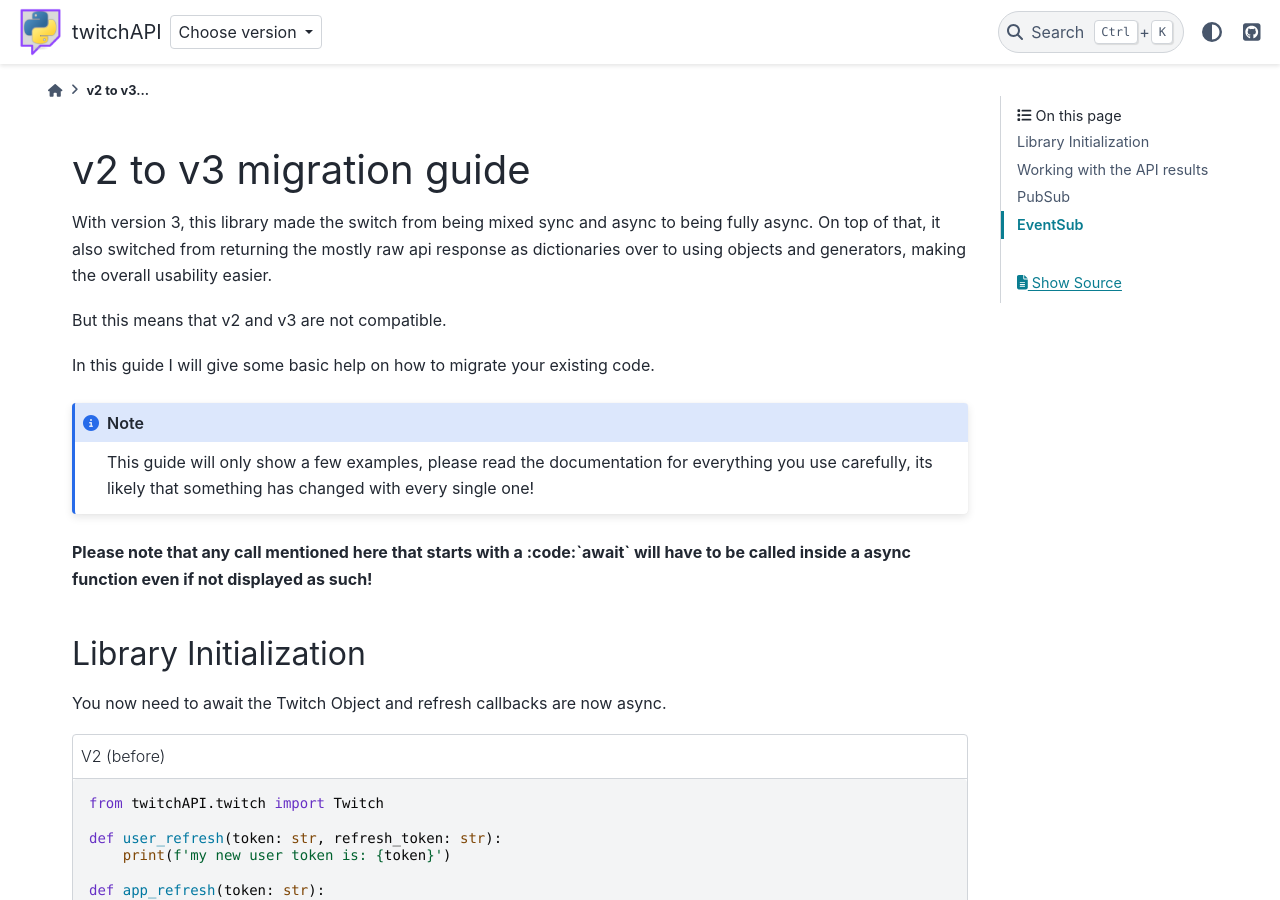
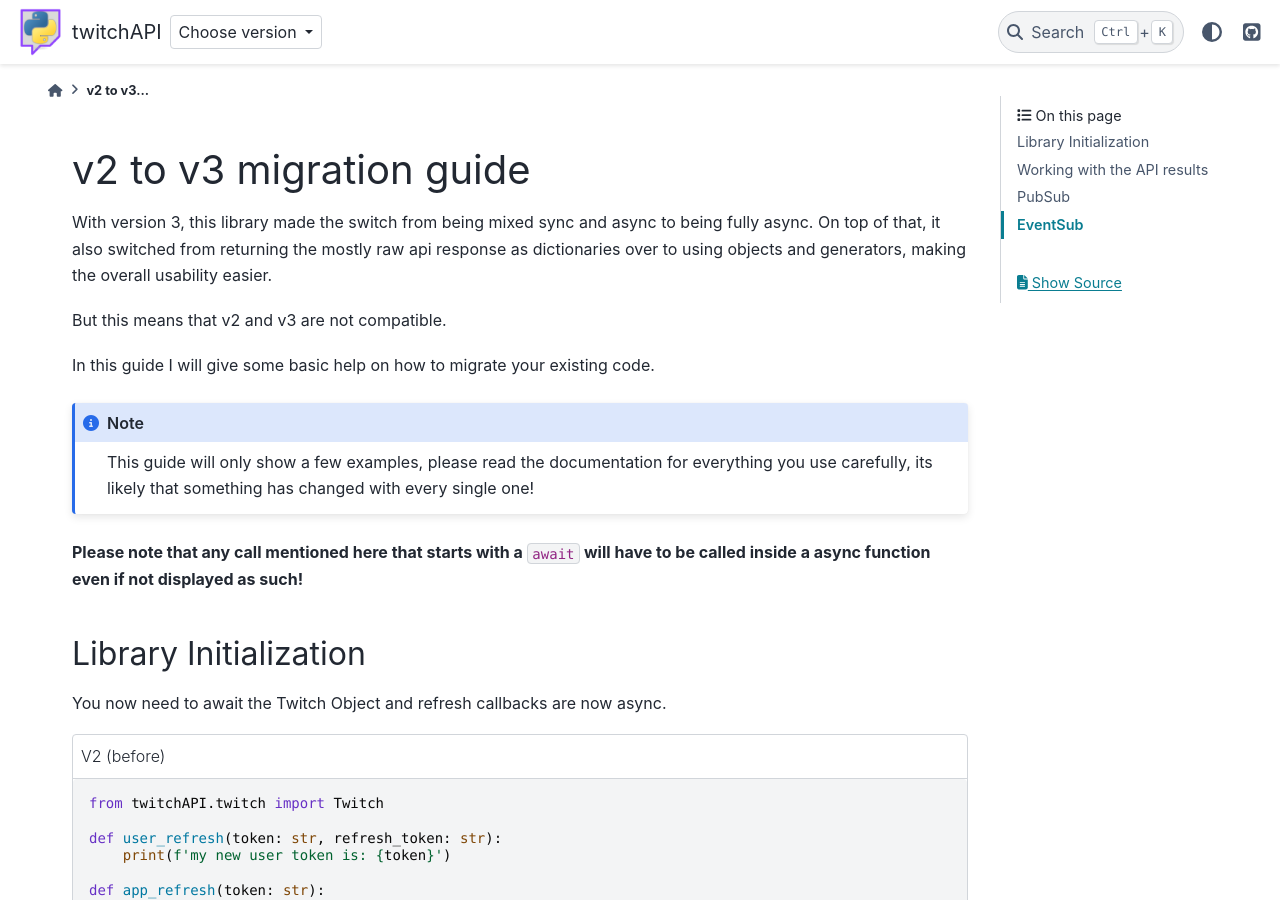
Before and after one commit to Teekeks/pyTwitchAPI, a Sphinx documentation site: the page built from docs/v3-migration.rst, in a window 1280 px wide and 900 px high. Built offline with Sphinx 7.4.7 and the PyData theme 0.15.4, drawn with Linux system fonts in a browser that asks for light colours; comment, search, counter and statistics services are not loaded.

Commit message:
fixed formatting in migration guide

```diff
--- a/docs/v3-migration.rst
+++ b/docs/v3-migration.rst
@@ -13,7 +13,7 @@
 .. note:: This guide will only show a few examples, please read the documentation for everything you use carefully, its likely that something has changed with every single one!
 
 
-**Please note that any call mentioned here that starts with a :code:`await` will have to be called inside a async function even if not displayed as such!**
+**Please note that any call mentioned here that starts with a** :code:`await` **will have to be called inside a async function even if not displayed as such!**
 
 
 Library Initialization
```
